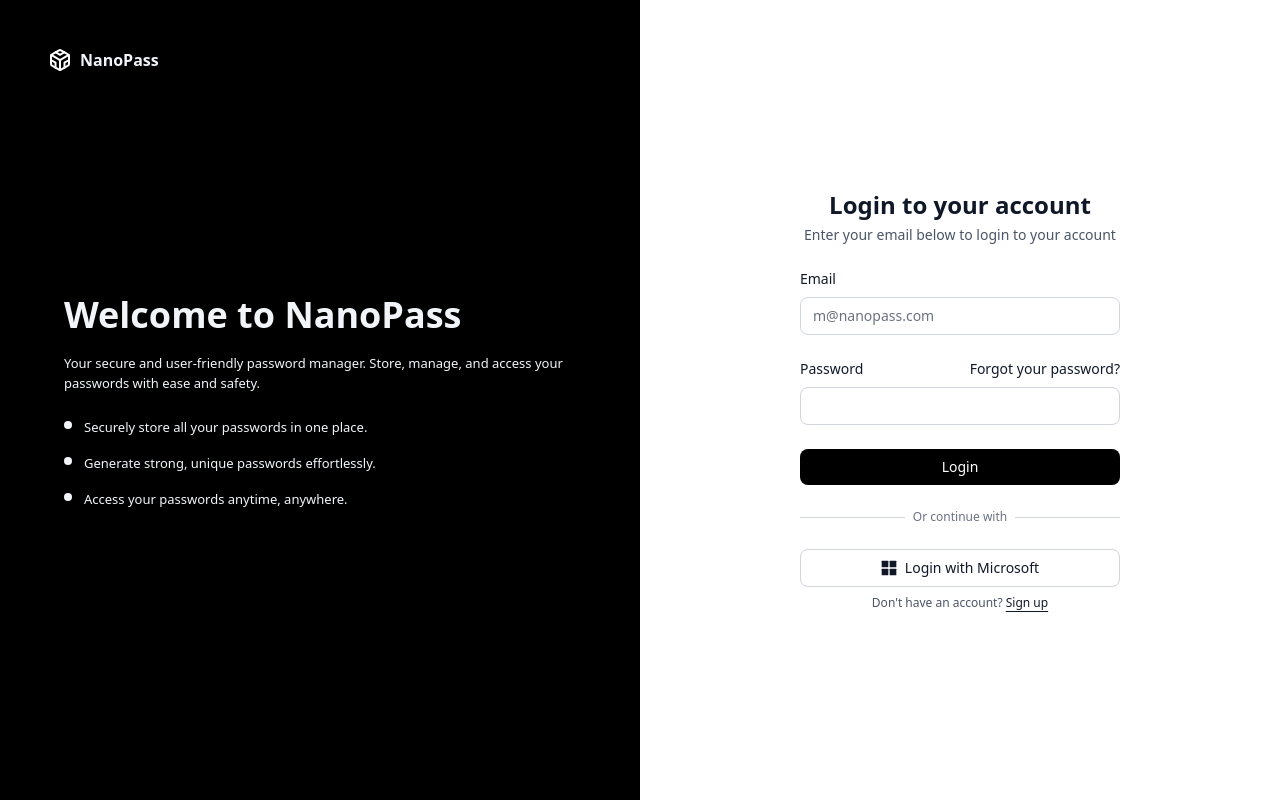
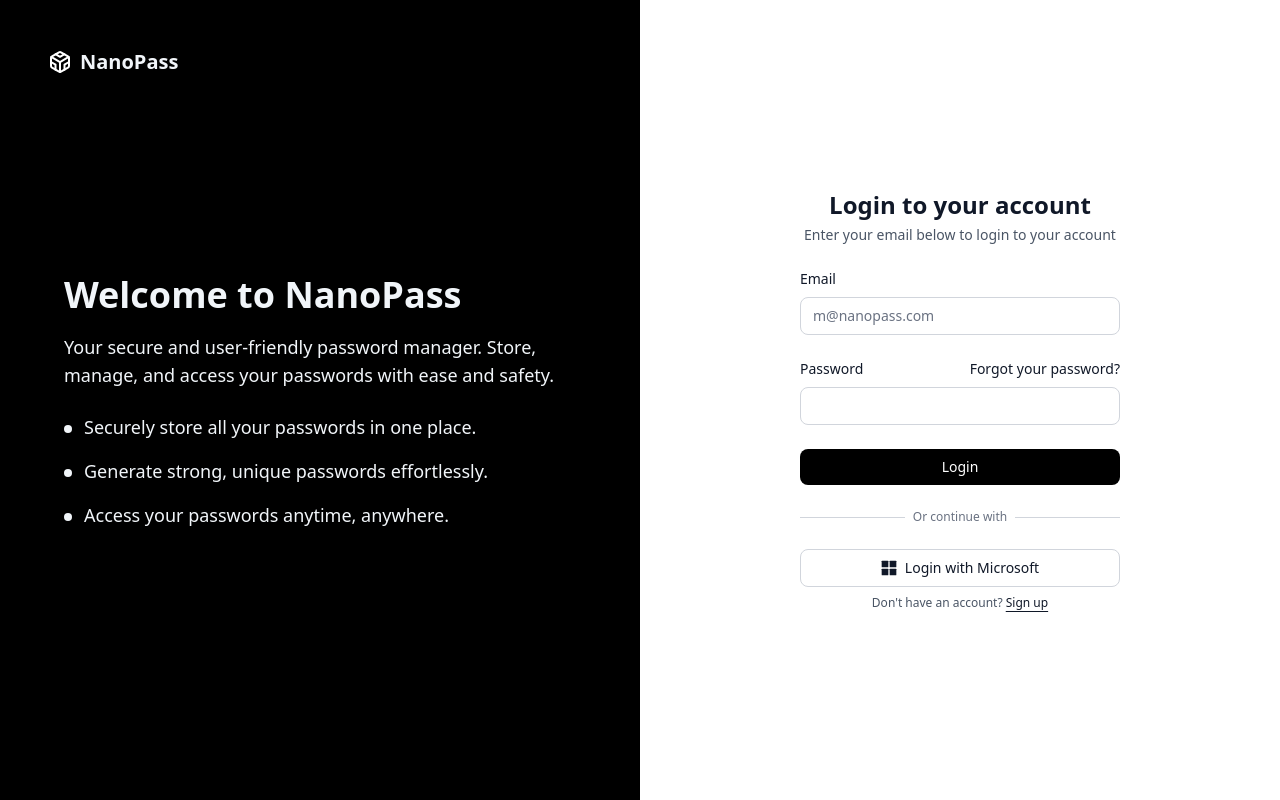
Before and after one commit to josh-boat365/nanopass, a Vue app: page / in a window 1280 px wide. Built offline with nearby package versions, Linux system fonts and the light colour scheme.

Commit message:
Improve AuthLayout text styling and spacing
Enhanced the visual hierarchy and readability of the AuthLayout by increasing font sizes and adjusting spacing for key text elements and list items.

```diff
--- a/src/layouts/AuthLayout.vue
+++ b/src/layouts/AuthLayout.vue
@@ -12,7 +12,7 @@
             <div class="absolute top-12 left-12">
                 <router-link to="/" class="flex items-center gap-2 font-medium">
                     <AppLogo />
-                    <span class="text-slate-100 font-semibold">NanoPass</span>
+                    <span class="text-slate-100 font-semibold text-xl">NanoPass</span>
                 </router-link>
             </div>
 
@@ -23,24 +23,24 @@
                         <h1 class="mb-4 text-3xl font-semibold leading-tight lg:text-4xl text-slate-100">
                             Welcome to NanoPass
                         </h1>
-                        <p class="mb-6 text-slate-100">
+                        <p class="mb-6 text-lg text-slate-100">
                             Your secure and user-friendly password manager. Store,
                             manage, and access your passwords with ease and safety.
                         </p>
                         <ul class="space-y-4">
                             <li class="flex items-start">
-                                <span class="mr-3 mt-1 inline-block h-2 w-2 rounded-full bg-slate-100" />
-                                <span class="text-slate-100">Securely store all your passwords in one
+                                <span class="mr-3 mt-3 inline-block h-2 w-2 rounded-full bg-slate-100" />
+                                <span class="text-slate-100 text-lg">Securely store all your passwords in one
                                     place.</span>
                             </li>
                             <li class="flex items-start">
-                                <span class="mr-3 mt-1 inline-block h-2 w-2 rounded-full bg-slate-100" />
-                                <span class="text-slate-100">Generate strong, unique passwords
+                                <span class="mr-3 mt-3 inline-block h-2 w-2 rounded-full bg-slate-100" />
+                                <span class="text-slate-100 text-lg">Generate strong, unique passwords
                                     effortlessly.</span>
                             </li>
                             <li class="flex items-start">
-                                <span class="mr-3 mt-1 inline-block h-2 w-2 rounded-full bg-slate-100" />
-                                <span class="text-slate-100">Access your passwords anytime,
+                                <span class="mr-3 mt-3 inline-block h-2 w-2 rounded-full bg-slate-100" />
+                                <span class="text-slate-100 text-lg">Access your passwords anytime,
                                     anywhere.</span>
                             </li>
                         </ul>
```
